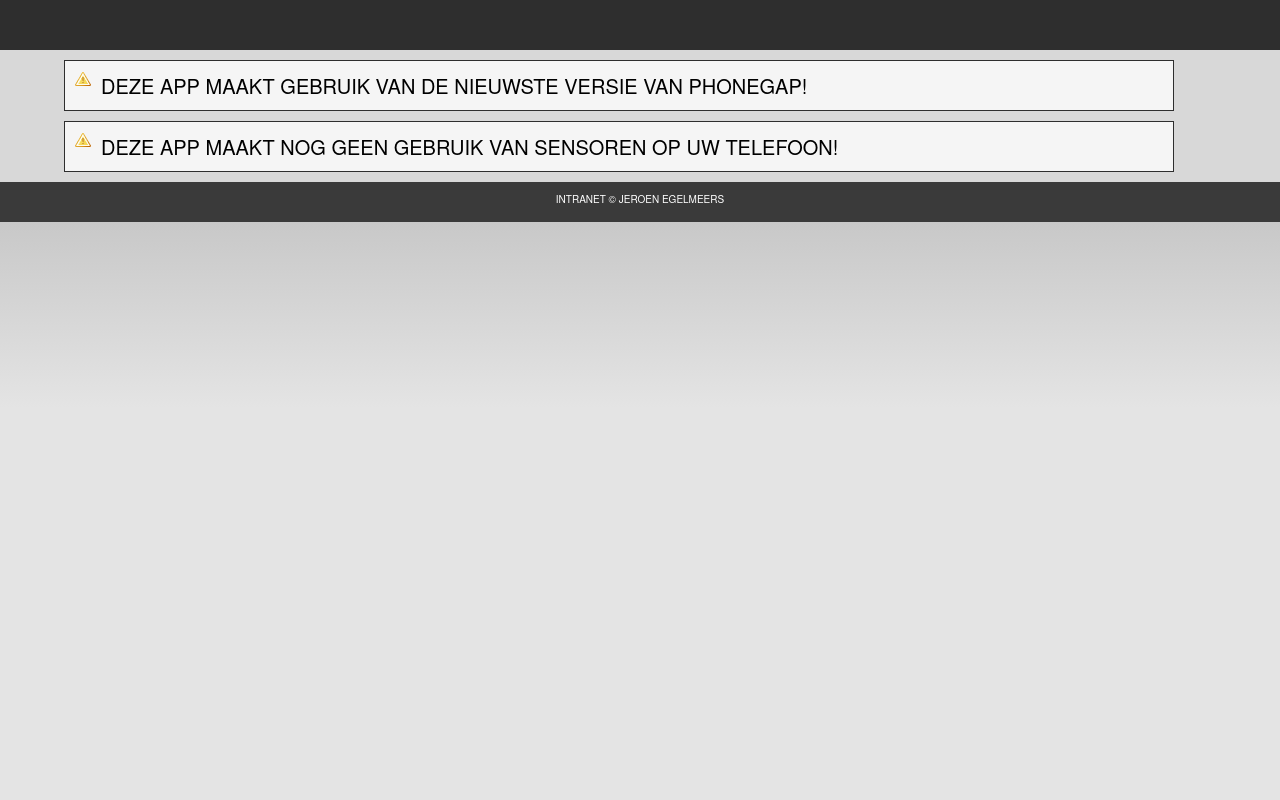
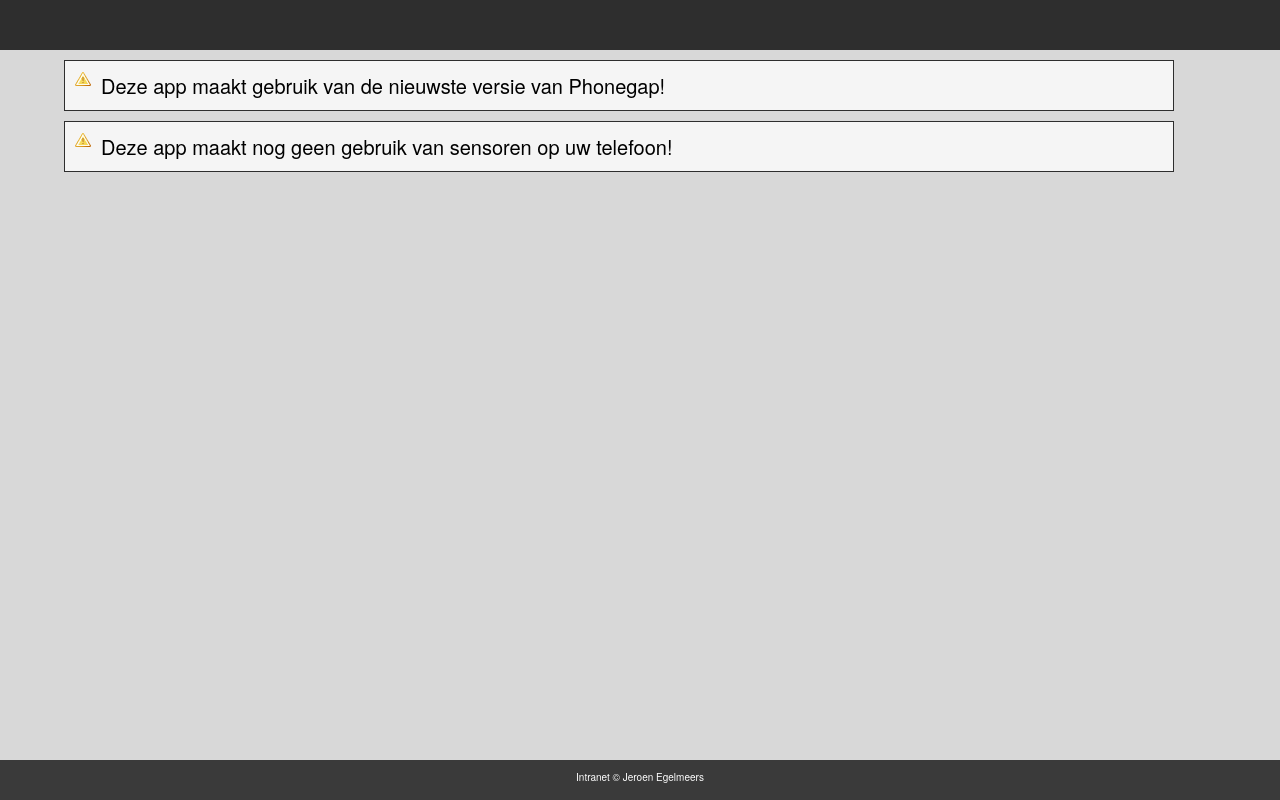
Before and after one commit to JeroenEgelmeers/phonegap, a plain HTML site: page www/index.html in a window 1280 px wide. Drawn offline with Linux system fonts and the light colour scheme.

```diff
--- a/www/css/index.css
+++ b/www/css/index.css
@@ -21,6 +21,7 @@
     margin: 0;
 }
 
+html { height: 100%; }
 
 .website-container {
     min-height: 100%;
@@ -51,7 +52,6 @@
     height:100%;
     margin:0px;
     padding:0px;
-    text-transform:uppercase;
     width:100%;
 }
 
```
